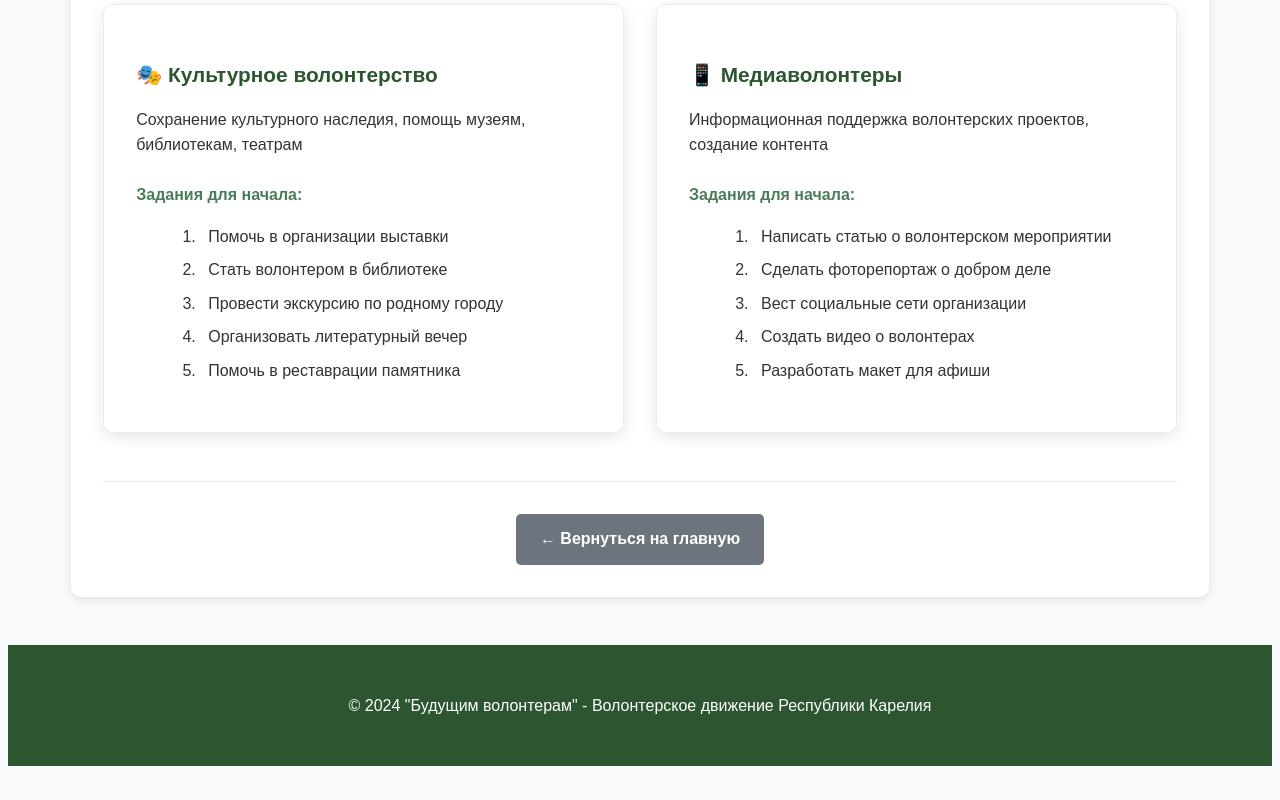
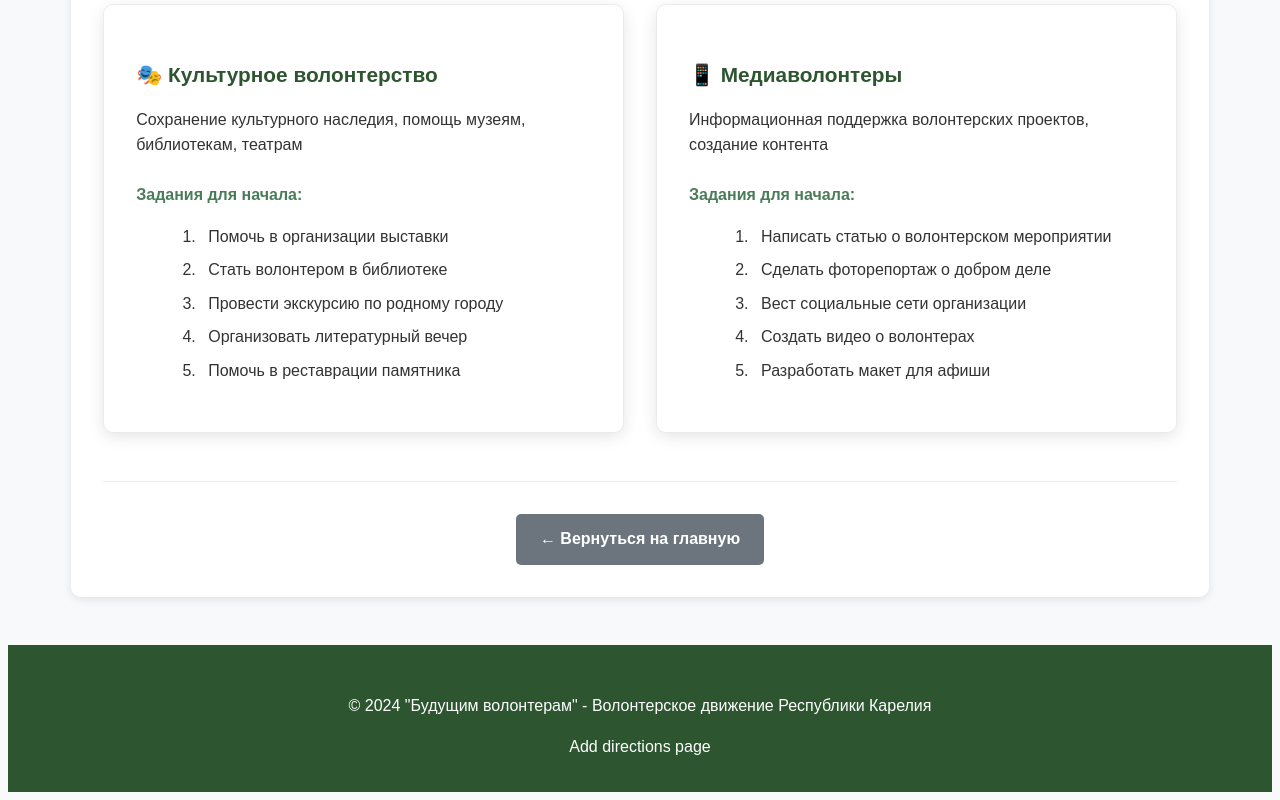
Before and after one commit to harcenkoalbina46-droid/volonteer, a plain HTML site: page directions.html in a window 1280 px wide. Shown: the part 1807-2607 px from the top of the page. Before the commit the page ends 2581 px from the top, so only its background shows below. Drawn offline with Linux system fonts and the light colour scheme; files whose address does not match are found by name.

Commit message:
Update directions.html

```diff
--- a/directions.html
+++ b/directions.html
@@ -182,6 +182,7 @@ text
         <div class="container">
             <p>&copy; 2024 "Будущим волонтерам" - Волонтерское движение Республики Карелия</p>
         </div>
+        Add directions page
     </footer>
 
     <script src="js/script.js"></script>
```
